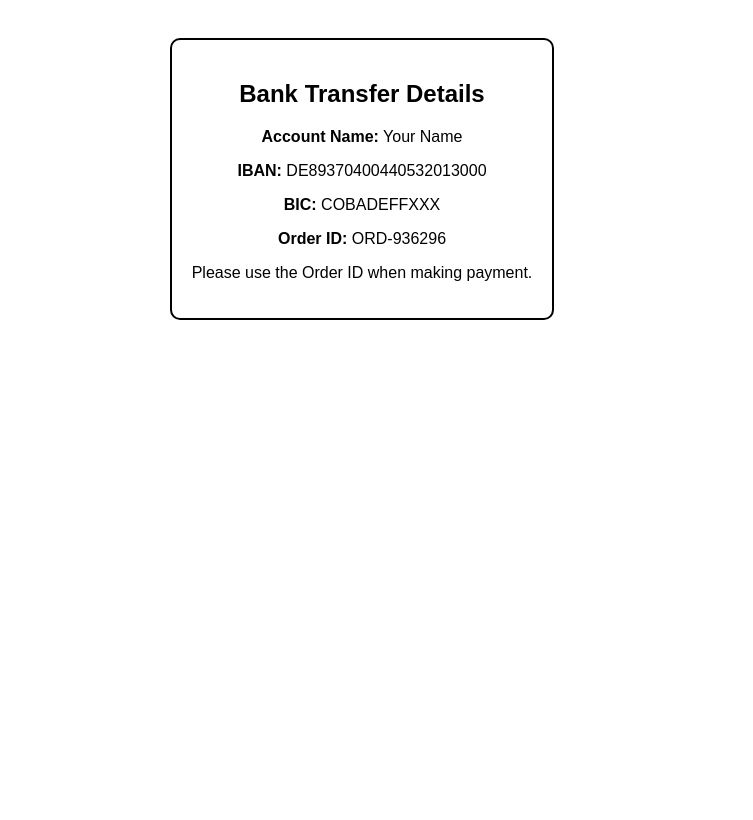
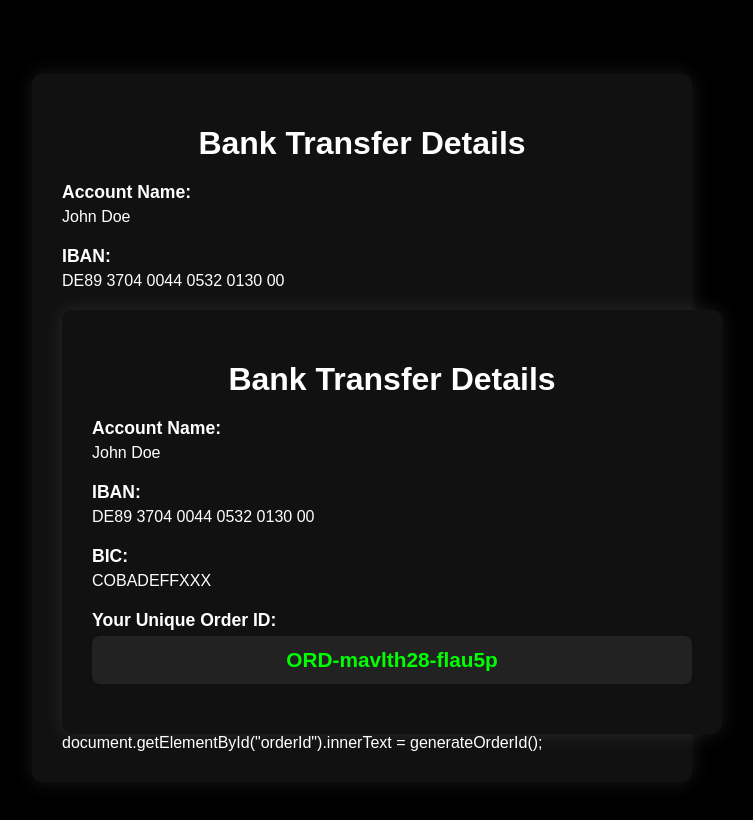
Before and after one commit to Prime176944/Payment-page, a plain HTML site: page index.html in a window 1280 px wide. Shown: the whole page, without its empty margins (278-1031 px from the left). Drawn offline with Linux system fonts and the light colour scheme.

Commit message:
Update index.html

```diff
--- a/index.html
+++ b/index.html
@@ -1,36 +1,160 @@
 <!DOCTYPE html>
-<html>
+<html lang="en">
 <head>
-  <title>Bank Transfer Payment</title>
+  <meta charset="UTF-8" />
+  <meta name="viewport" content="width=device-width, initial-scale=1.0"/>
+  <title>Payment Info</title>
   <style>
     body {
-      font-family: Arial, sans-serif;
-      background: white;
-      color: black;
+      background-color: #000;
+      color: #fff;
+      font-family: 'Arial', sans-serif;
+      display: flex;
+      flex-direction: column;
+      align-items: center;
+      justify-content: center;
+      min-height: 100vh;
+      padding: 20px;
+    }
+
+    .container {
+      background-color: #111;
+      border-radius: 10px;
+      padding: 30px;
+      max-width: 600px;
+      width: 100%;
+      box-shadow: 0 0 20px rgba(255, 255, 255, 0.1);
+    }
+
+    h1 {
       text-align: center;
-      padding: 30px;
+      margin-bottom: 20px;
     }
-    .box {
-      border: 2px solid black;
-      padding: 20px;
-      border-radius: 10px;
-      display: inline-block;
+
+    .info {
+      margin-bottom: 20px;
+    }
+
+    .info strong {
+      display: block;
+      margin-bottom: 5px;
+      font-size: 1.1em;
+    }
+
+    .order-id {
+      font-size: 1.3em;
+      font-weight: bold;
+      color: #0f0;
+      background-color: #222;
+      padding: 12px;
+      border-radius: 8px;
+      text-align: center;
+      word-wrap: break-word;
     }
   </style>
 </head>
 <body>
-  <div class="box">
-    <h2>Bank Transfer Details</h2>
-    <p><strong>Account Name:</strong> Your Name</p>
-    <p><strong>IBAN:</strong> DE89370400440532013000</p>
-    <p><strong>BIC:</strong> COBADEFFXXX</p>
-    <p><strong>Order ID:</strong> <span id="orderId"></span></p>
-    <p>Please use the Order ID when making payment.</p>
+  <div class="container">
+    <h1>Bank Transfer Details</h1>
+    <div class="info">
+      <strong>Account Name:</strong>
+      <div>John Doe</div>
+    </div>
+    <div class="info">
+      <strong>IBAN:</strong>
+      <div>DE89 3704 0044 0532 0130 00</div>
+    </div>
+    <!DOCTYPE html>
+<html lang="en">
+<head>
+  <meta charset="UTF-8" />
+  <meta name="viewport" content="width=device-width, initial-scale=1.0"/>
+  <title>Payment Info</title>
+  <style>
+    body {
+      background-color: #000;
+      color: #fff;
+      font-family: 'Arial', sans-serif;
+      display: flex;
+      flex-direction: column;
+      align-items: center;
+      justify-content: center;
+      min-height: 100vh;
+      padding: 20px;
+    }
+
+    .container {
+      background-color: #111;
+      border-radius: 10px;
+      padding: 30px;
+      max-width: 600px;
+      width: 100%;
+      box-shadow: 0 0 20px rgba(255, 255, 255, 0.1);
+    }
+
+    h1 {
+      text-align: center;
+      margin-bottom: 20px;
+    }
+
+    .info {
+      margin-bottom: 20px;
+    }
+
+    .info strong {
+      display: block;
+      margin-bottom: 5px;
+      font-size: 1.1em;
+    }
+
+    .order-id {
+      font-size: 1.3em;
+      font-weight: bold;
+      color: #0f0;
+      background-color: #222;
+      padding: 12px;
+      border-radius: 8px;
+      text-align: center;
+      word-wrap: break-word;
+    }
+  </style>
+</head>
+<body>
+  <div class="container">
+    <h1>Bank Transfer Details</h1>
+    <div class="info">
+      <strong>Account Name:</strong>
+      <div>John Doe</div>
+    </div>
+    <div class="info">
+      <strong>IBAN:</strong>
+      <div>DE89 3704 0044 0532 0130 00</div>
+    </div>
+    <div class="info">
+      <strong>BIC:</strong>
+      <div>COBADEFFXXX</div>
+    </div>
+    <div class="info">
+      <strong>Your Unique Order ID:</strong>
+      <div class="order-id" id="orderId"></div>
+    </div>
   </div>
 
   <script>
-    const orderId = 'ORD-' + Math.floor(Math.random() * 1000000);
-    document.getElementById("orderId").innerText = orderId;
+    // Generate a unique order ID
+    function generateOrderId() {
+      const timestamp = Date.now().toString(36);
+      const random = Math.random().toString(36).substring(2, 8);
+      return 'ORD-' + timestamp + '-' + random;
+    }
+
+    document.getElementById("orderId").innerText = generateOrderId();
   </script>
 </body>
 </html>
+
+    document.getElementById("orderId").innerText = generateOrderId();
+  </script>
+</body>
+</html>
+</html>
```
